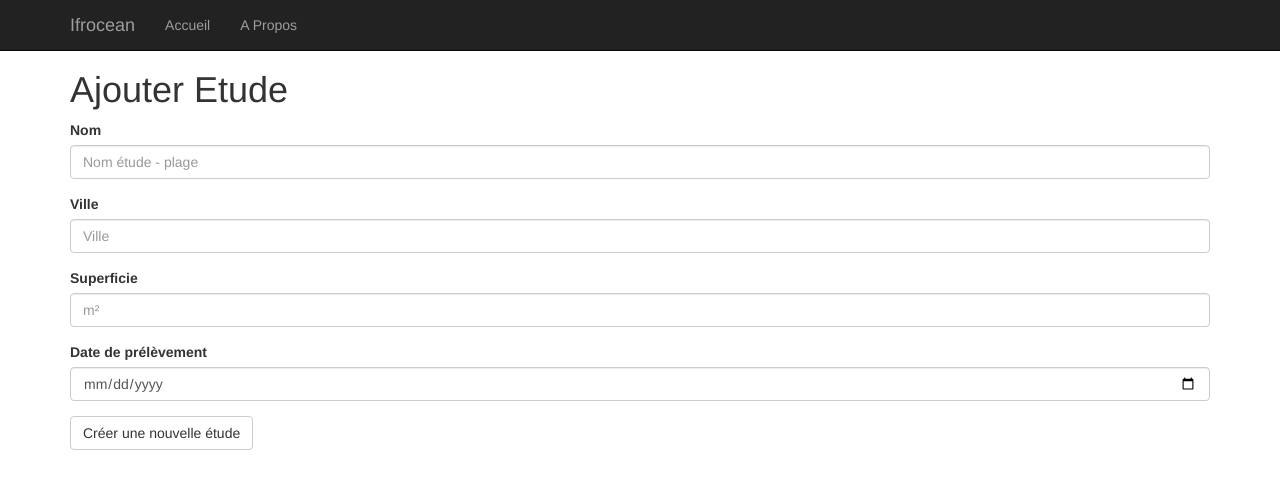
After one commit to plopez145780/ifrocean, a PHP site: page /Vue/vueAddEtude.php in a window 1280 px wide. The commit adds this page. Shown: the top 489 px of the page. Run offline with PHP 8.4, Linux system fonts and the light colour scheme; data that the repository does not hold is empty; a stand-in replaces the project's code that opens the database connection; some libraries are stand-ins or nearby versions.

Commit message:
Intégration nouvelle BDD, liste etude, add, supp, fonctionnel

```diff
--- a/Config/ConfigBDD.php
+++ b/Config/ConfigBDD.php
@@ -13,5 +13,5 @@ class ConfigBDD {
     const SERVERNAME = "localhost:3306";
     const DBNAME = "ifrocean";
     const USERNAME ="ifrocean";
-    const PASSWORD = "ifrocean";
+    const PASSWORD = "poec";
 }
--- a/Controleur/Controleur.php
+++ b/Controleur/Controleur.php
@@ -14,7 +14,10 @@
         require_once 'Vue/vueViewEtude.php';
     }*/
     function addEtude() {
-        require_once 'Vue/vueListEtude.php';//afficher un encar qui dit ajouté, les chang d'ajout son en bas
+        require_once 'Vue/vueAddEtude.php';//afficher un encar qui dit ajouté, les chang d'ajout son en bas
+    }
+    function traitementAddEtude($param_post) {
+        require_once 'Vue/traitementAddEtude.php';//afficher un encar qui dit ajouté, les chang d'ajout son en bas
     }
 
     function deleteEtude() {
--- /dev/null
+++ b/Vue/vueAddEtude.php
@@ -0,0 +1,27 @@
+<!-- Le corps -->
+<?php ob_start(); ?>
+<h1>Ajouter Etude</h1>
+
+<form method="POST" action="/ifrocean/index.php?action=traitement_add_etude">
+    <div class="form-group">
+        <label for="nom">Nom</label>
+        <input type="text" class="form-control" id="nom" name="nom" placeholder="Nom étude - plage">
+    </div>
+    <div class="form-group">
+        <label for="ville">Ville</label>
+        <input type="text" class="form-control" id="ville" name="ville" placeholder="Ville">
+    </div>
+    <div class="form-group">
+        <label for="superficie">Superficie</label>
+        <input type="text" class="form-control" id="superficie" name="superficie" placeholder="m²">
+    </div>
+    <div class="form-group">
+        <label for="date">Date de prélèvement</label>
+        <input type="date" class="form-control" id="date" name="date" >
+    </div>
+    <input class="btn btn-default" type="submit" value="Créer une nouvelle étude"/>
+</form>
+
+
+<?php $contenu = ob_get_clean(); ?>
+<?php require 'gabarit.php'; ?>
--- a/Vue/vueListEtude.php
+++ b/Vue/vueListEtude.php
@@ -7,7 +7,7 @@ $bdd = new Modele();
 $etudes = $bdd->getListeEtude();
 
 
-//var_dump($etude);
+//var_dump($etudes);
 
 
 ?>
@@ -15,6 +15,9 @@ $etudes = $bdd->getListeEtude();
 <!-- Le corps -->
 <?php ob_start(); ?>
 <h1>Liste des Etudes</h1>
+
+<a href="/ifrocean/index.php?action=add_etude" class="btn btn-default">Ajouter</a>
+
 <table class="table table-striped">
     <tr>
         <th>Nom des études</th>
```
Also changed, not shown: Modele/Etude.php (+10 -0 lines), Modele/Modele.php (+6 -11 lines), Vue/traitementAddEtude.php (added, +9 -0 lines), Vue/vueDeleteEtude.php (+1 -8 lines), index.php (+17 -6 lines).
